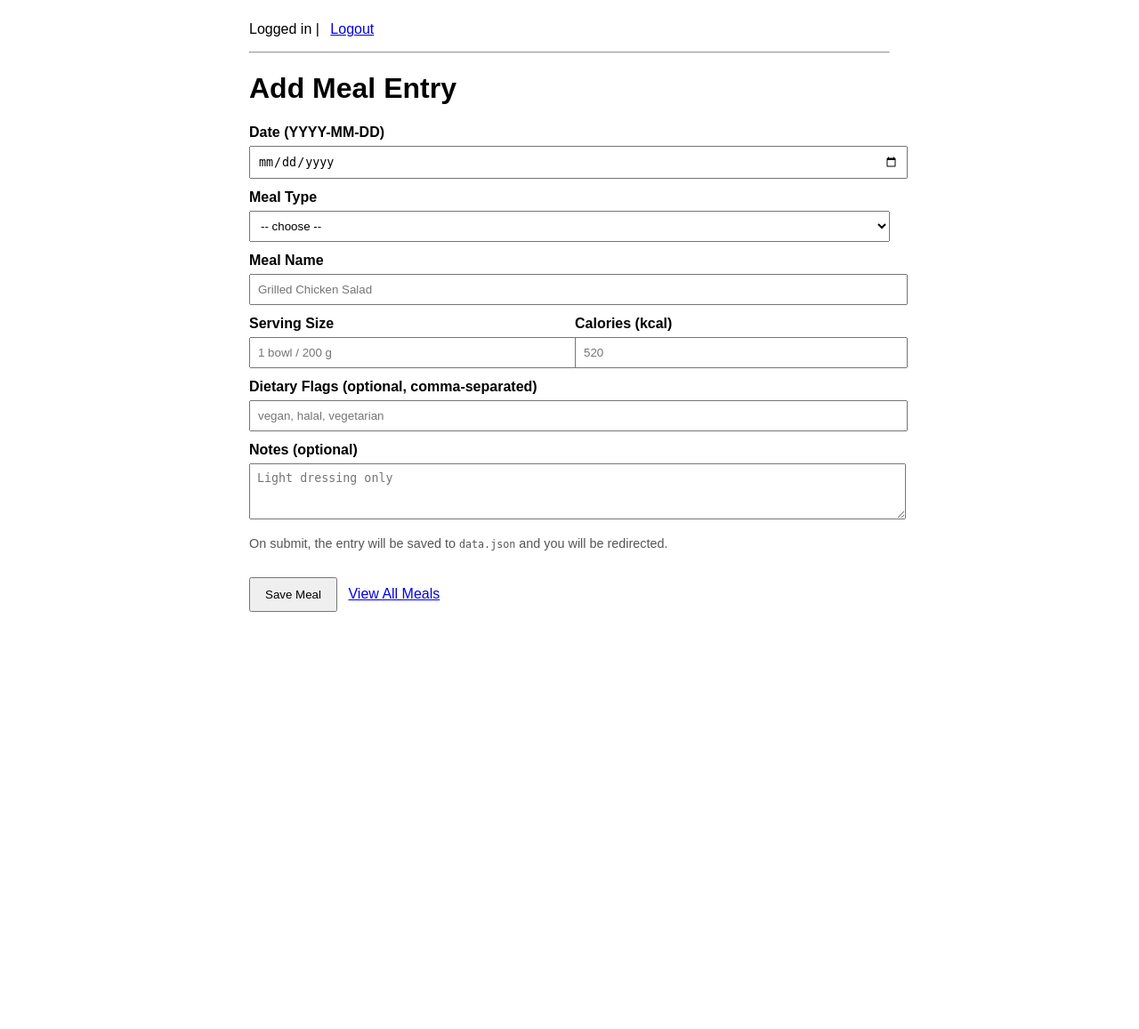
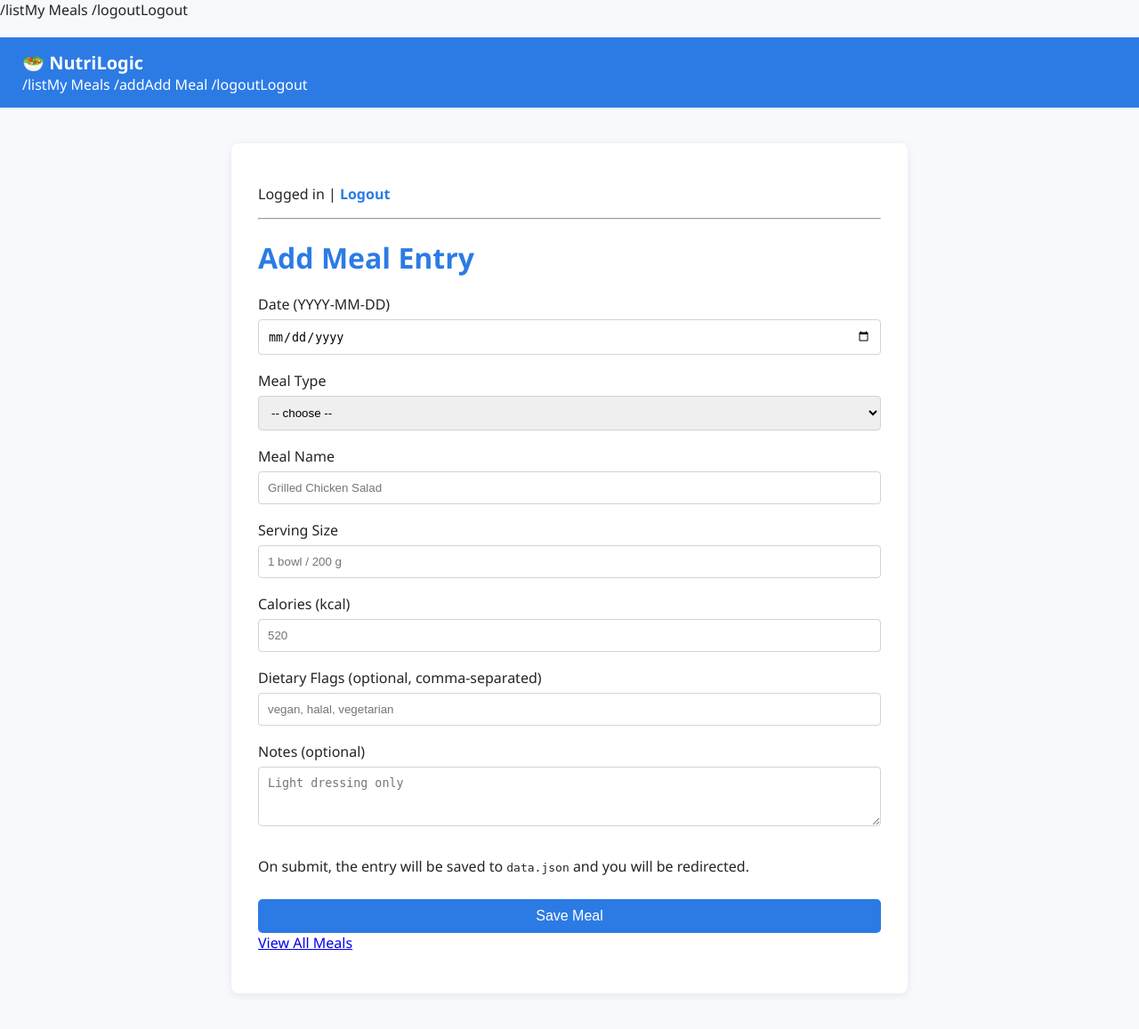
Before and after one commit to SawPhystiqqated/mealtracker-app, a Flask app: page /add in a window 1280 px wide. Shown: the whole page at 89% size. Before the commit the page ends 688 px from the top, so only its background shows below. Run offline with Flask 3, Linux system fonts and the light colour scheme; the visitor is signed in with stand-in values (Sample User, id 1).

Commit message:
Add navigation bar, branding, cards, and subtle animations

```diff
--- a/static/styles.css
+++ b/static/styles.css
@@ -113,3 +113,63 @@
 p a:hover {
     text-decoration: underline;
 }
+/* Top Navigation Bar */
+.navbar {
+    background-color: #2c7be5;
+    color: white;
+    padding: 15px 25px;
+    display: flex;
+    justify-content: space-between;
+    align-items: center;
+}
+
+.navbar .brand {
+    font-size: 20px;
+    font-weight: bold;
+}
+
+.navbar a {
+    color: white;
+    margin-left: 15px;
+    text-decoration: none;
+    font-weight: 500;
+}
+
+.navbar a:hover {
+    text-decoration: underline;
+}
+
+.brand::before {
+    content: "🥗 ";
+}
+.meal-card {
+    background: #ffffff;
+    border: 1px solid #e2e6ea;
+    border-radius: 6px;
+    padding: 15px;
+    margin-bottom: 12px;
+    transition: transform 0.2s ease, box-shadow 0.2s ease;
+}
+
+.meal-card:hover {
+    transform: translateY(-2px);
+    box-shadow: 0 4px 12px rgba(0,0,0,0.08);
+}
+
+.meal-actions a {
+    margin-right: 10px;
+    font-weight: 500;
+}
+button,.btn {
+    transition: background-color 0.2s ease, transform 0.1s ease;
+}
+
+button:hover,
+.btn:hover {
+    transform: translateY(-1px);
+}
+
+input:focus, textarea:focus {input:focus,;
+    outline: none;
+    box-shadow: 0 0 0 2px rgba(44, 123, 229, 0.15);
+}
--- a/templates/add.html
+++ b/templates/add.html
@@ -1,20 +1,27 @@
+<div class="nav">
+    {{ url_for('list_meals') }}My Meals</a>
+    {{ url_for('logout') }}Logout</a>
+</div>
 <!doctype html>
 <html lang="en">
 <head>
-  <meta charset="utf-8" />
-  <title>Add Meal Entry</title>
-  <style>
-    body { font-family: Arial, sans-serif; max-width: 720px; margin: 24px auto; }
-    label { display:block; margin-top:12px; font-weight:600; }
-    input, textarea, select { width:100%; padding:8px; margin-top:6px; }
-    .row { display:flex; gap:12px; }
-    .row > div { flex:1; }
-    button { margin-top:16px; padding:10px 16px; }
-    .note { color:#555; font-size:0.9em; }
-    a { margin-left: 8px; }
-  </style>
+    <meta charset="utf-8">
+    <title>NutriLogic</title>
+    <link rel="stylesheet" href="{{ url_for('static', filename='styles.css') }}">
 </head>
+
+<div class="navbar">
+    <div>    <div class="brand">NutriLogic</div>
+        {{ url_for('list_meals') }}My Meals</a>
+        {{ url_for('add_meal') }}Add Meal</a>
+        {{ url_for('logout') }}Logout</a>
+    </div>
+</div>
+
 <body>
+
+<div class="container">
+
 <p>
   Logged in |
   <a href="{{ url_for('logout') }}">Logout</a>
@@ -60,5 +67,6 @@
     <button type="submit">Save Meal</button>
     <a href="/list">View All Meals</a>
   </form>
+</div>
 </body>
 </html>
```
Also changed, not shown: templates/edit.html (+18 -1 lines), templates/items.html (+26 -14 lines).
